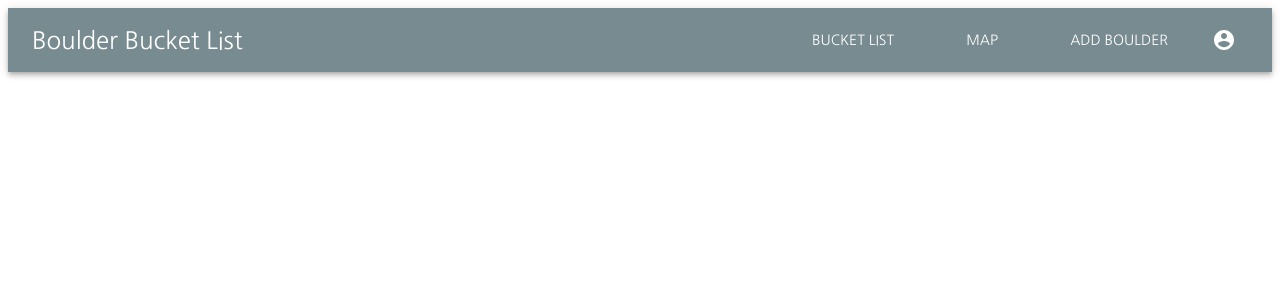
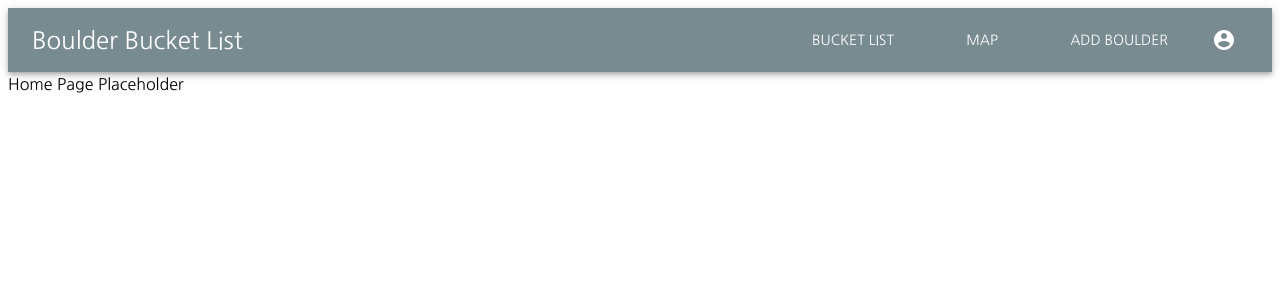
Before and after one commit to j97b/boulder-bucket-list-ui, a React (Create React App) app: page / in a window 1280 px wide. Shown: the top 300 px of the page. Built offline with nearby package versions, Linux system fonts and the light colour scheme.

Commit message:
changing path for home page

```diff
--- a/src/App.jsx
+++ b/src/App.jsx
@@ -11,7 +11,7 @@ const App = () => {
     return (
         <Router>
             <Navbar />
-            <Route path='/home'>
+            <Route path='/' exact>
                 <Home />
             </Route>
             <Route path='/bucketList'>
--- a/src/navbar/Navbar.jsx
+++ b/src/navbar/Navbar.jsx
@@ -13,7 +13,7 @@ const Navbar = () => {
             <AppBar position='static'>
                 <Toolbar>
                     <div>
-                        <Typography variant='h5' className={classes.title} component={Link} to='/home'>Boulder Bucket List</Typography>
+                        <Typography variant='h5' className={classes.title} component={Link} to='/'>Boulder Bucket List</Typography>
                     </div>
                     <Button color='inherit' className={classes.button} component={Link} to='/bucketList'>Bucket List</Button>
                     <Button color='inherit' className={classes.button} component={Link} to='/map'>Map</Button>
```
